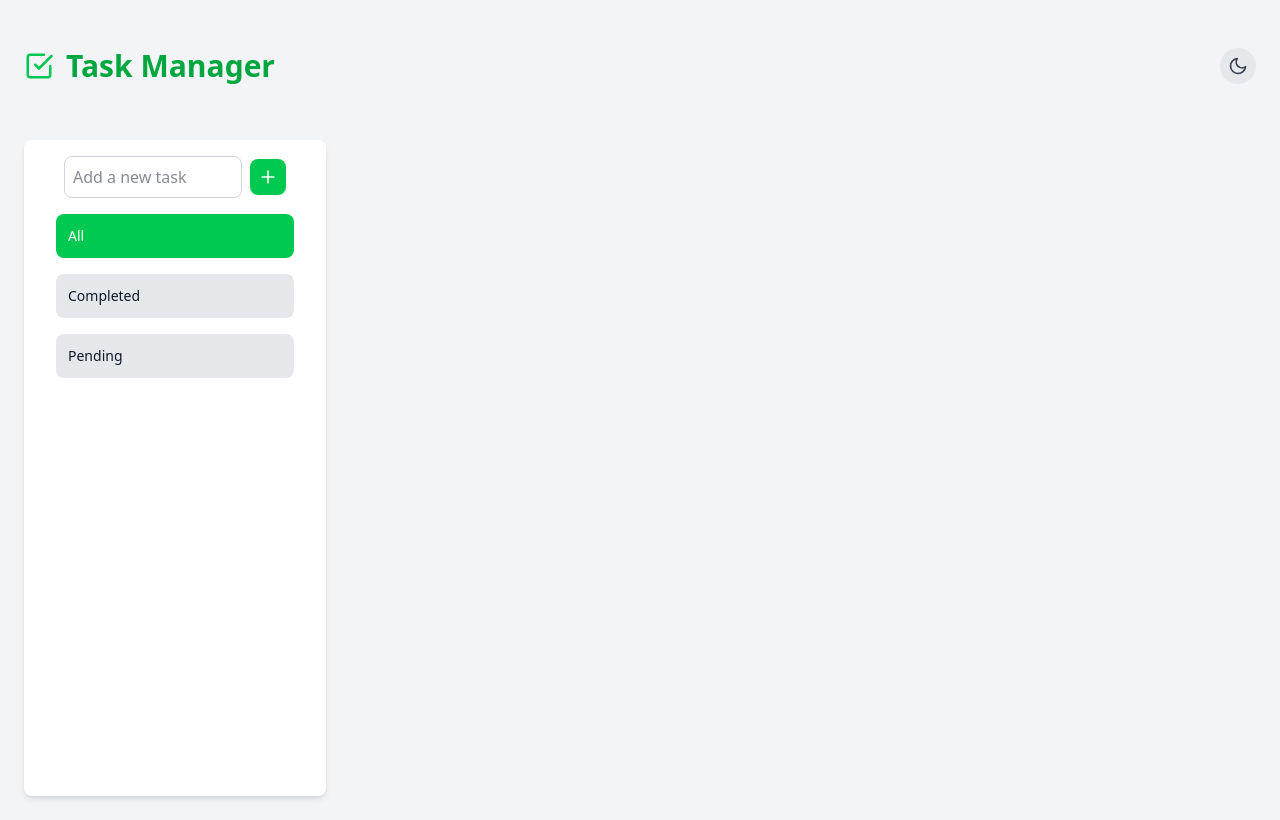
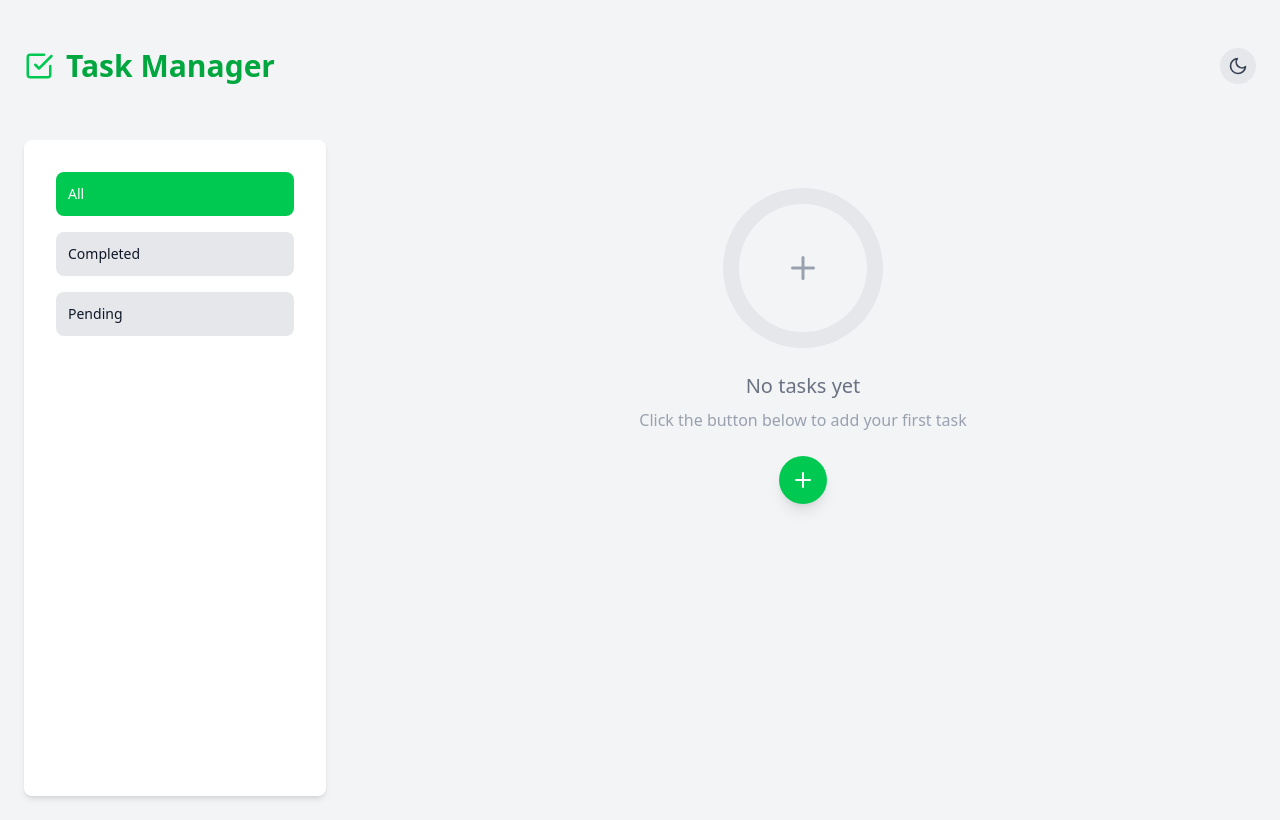
Before and after one commit to lilbobb/TaskManagerApp, a React (Vite) app: page / in a window 1280 px wide. Built offline with nearby package versions, Linux system fonts and the light colour scheme.

Commit message:
add empty state

```diff
--- a/src/App.jsx
+++ b/src/App.jsx
@@ -1,4 +1,4 @@
-import React from "react";
+import React, { useState } from "react";
 import { FiCheckSquare } from "react-icons/fi";
 import TaskList from "./components/tasks/TaskList";
 import TaskForm from "./components/tasks/TaskForm";
@@ -9,17 +9,11 @@ import { ThemeProvider } from "./context/ThemeContext";
 import "./index.css";
 
 function App() {
+  const [showTaskForm, setShowTaskForm] = useState(false);
+
   return (
     <ThemeProvider>
       <TaskProvider>
-        <AppContent />
-      </TaskProvider>
-    </ThemeProvider>
-  );
-}
-
-function AppContent() {
-  return (
         <div className="min-h-screen bg-gray-100 dark:bg-gray-900 text-gray-900 dark:text-gray-100 transition-colors duration-300">
           <div className="max-w-7xl mx-auto p-6">
             <div className="sticky top-0 z-10 bg-gray-100 dark:bg-gray-900 pt-6 pb-4 -mx-6 px-6">
@@ -41,27 +35,39 @@ function AppContent() {
             <div className="hidden lg:flex lg:flex-row gap-6">
               <div className="lg:w-1/4 sticky top-28 h-[calc(100vh-9rem)]">
                 <div className="bg-white dark:bg-gray-800 p-4 rounded-lg shadow-md h-full overflow-y-auto transition-colors duration-300">
-              <TaskForm />
+                  {showTaskForm ? (
+                    <TaskForm onTaskAdded={() => setShowTaskForm(true)} />
+                  ) : null}
                   <FilterButtons />
                 </div>
               </div>
               <div className="lg:w-3/4">
-            <TaskList isLoading={false} />
+                <TaskList
+                  isLoading={false}
+                  onShowForm={() => setShowTaskForm(true)}
+                />
               </div>
             </div>
 
             <div className="flex flex-col lg:hidden">
               <div className="flex-1 pt-2">
                 <div className="px-2">
-              <TaskList isLoading={false} />
+                  <TaskList
+                    isLoading={false}
+                    onShowForm={() => setShowTaskForm(true)}
+                  />
                 </div>
               </div>
+              {showTaskForm && (
                 <div className="sticky bottom-0 p-4 bg-transparent">
-            <TaskForm />
+                  <TaskForm onTaskAdded={() => setShowTaskForm(true)} />
+                </div>
+              )}
             </div>
           </div>
         </div>
-    </div>
+      </TaskProvider>
+    </ThemeProvider>
   );
 }
 
--- /dev/null
+++ b/src/components/tasks/EmptyState.jsx
@@ -0,0 +1,38 @@
+import { motion } from "framer-motion";
+import { FiPlus } from "react-icons/fi";
+
+const EmptyState = ({ onAddClick }) => {
+  return (
+    <motion.div
+      initial={{ opacity: 0 }}
+      animate={{ opacity: 1 }}
+      transition={{ duration: 0.5 }}
+      className="col-span-full flex flex-col items-center justify-center py-12"
+    >
+      <div className="relative w-40 h-40 mb-6">
+        <div className="absolute inset-0 bg-gray-200 dark:bg-gray-700 rounded-full animate-pulse"></div>
+        <div className="absolute inset-4 bg-gray-100 dark:bg-gray-800 rounded-full"></div>
+        <div className="absolute inset-8 flex items-center justify-center">
+          <FiPlus className="text-gray-400 dark:text-gray-500 text-4xl" />
+        </div>
+      </div>
+      <h3 className="text-xl font-medium text-gray-500 dark:text-gray-400 mb-2">
+        No tasks yet
+      </h3>
+      <p className="text-gray-400 dark:text-gray-500 mb-6 text-center max-w-md">
+        Click the button below to add your first task
+      </p>
+      <motion.button
+        onClick={onAddClick}
+        whileHover={{ scale: 1.05 }}
+        whileTap={{ scale: 0.95 }}
+        className="p-3 bg-green-500 text-white rounded-full shadow-lg"
+        aria-label="Add first task"
+      >
+        <FiPlus size={24} />
+      </motion.button>
+    </motion.div>
+  );
+};
+
+export default EmptyState;
--- a/src/components/tasks/TaskForm.jsx
+++ b/src/components/tasks/TaskForm.jsx
@@ -1,6 +1,6 @@
-import React, { useRef } from "react";
+import React, { useRef, useEffect, useState } from "react";
 import { motion } from "framer-motion";
-import { FiPlus } from "react-icons/fi";
+import { FiSend } from "react-icons/fi";
 import { useTasks } from "../../context/TaskContext";
 
 const formVariants = {
@@ -17,17 +17,26 @@ const inputVariants = {
   tap: { scale: 0.99 },
 };
 
-function TaskForm() {
-  const [input, setInput] = React.useState("");
+function TaskForm({ onTaskAdded }) {
+  const [input, setInput] = useState("");
+  const [dueDate, setDueDate] = useState("");
   const { addTask } = useTasks();
   const inputRef = useRef(null);
+
+  useEffect(() => {
+    if (inputRef.current) {
+      inputRef.current.focus();
+    }
+  }, []);
 
   const handleSubmit = (e) => {
     e.preventDefault();
     if (input.trim()) {
-      addTask(input);
+      addTask(input, dueDate || null);
       setInput("");
+      setDueDate("");
       inputRef.current?.focus();
+      if (onTaskAdded) onTaskAdded();
     }
   };
 
@@ -41,9 +50,9 @@ function TaskForm() {
       <div className="max-w-7xl mx-auto px-4 lg:px-6">
         <form
           onSubmit={handleSubmit}
-          className="flex items-center gap-2 w-full bg-gray-100 dark:bg-gray-900 lg:bg-transparent lg:dark:bg-transparent lg:w-auto p-4 lg:p-0 lg:rounded-none rounded-t-lg shadow-lg lg:shadow-none transition-colors duration-300"
+          className="flex flex-col gap-2 w-full bg-gray-100 dark:bg-gray-900 lg:bg-transparent lg:dark:bg-transparent lg:w-auto p-4 lg:p-0 lg:rounded-none rounded-t-lg shadow-lg lg:shadow-none transition-colors duration-300"
         >
-          <div className="flex-1">
+          <div className="flex gap-2">
             <motion.input
               ref={inputRef}
               type="text"
@@ -53,9 +62,8 @@ function TaskForm() {
               variants={inputVariants}
               whileFocus="focus"
               whileTap="tap"
-              className="w-full p-2 border border-gray-300 rounded-lg bg-white dark:bg-gray-800 dark:border-gray-600 dark:text-gray-100 focus:outline-none focus:ring focus:ring-green-300 dark:focus:ring-green-600 transition-colors duration-200"
+              className="flex-1 p-2 border border-gray-300 rounded-lg bg-white dark:bg-gray-800 dark:border-gray-600 dark:text-gray-100 focus:outline-none focus:ring focus:ring-green-300 dark:focus:ring-green-600 transition-colors duration-200"
             />
-          </div>
             <motion.button
               type="submit"
               whileHover={{ scale: 1.1 }}
@@ -63,8 +71,16 @@ function TaskForm() {
               className="p-2 bg-green-500 text-white rounded-lg hover:bg-green-600 transition-colors duration-200 flex items-center justify-center cursor-pointer"
               aria-label="Add task"
             >
-            <FiPlus size={20} />
+              <FiSend size={20} />
             </motion.button>
+          </div>
+          <input
+            type="date"
+            value={dueDate}
+            onChange={(e) => setDueDate(e.target.value)}
+            className="w-full p-2 border border-gray-300 rounded-lg bg-white dark:bg-gray-800 dark:border-gray-600 dark:text-gray-100 focus:outline-none focus:ring focus:ring-green-300 dark:focus:ring-green-600 transition-colors duration-200"
+            min={new Date().toISOString().split("T")[0]}
+          />
         </form>
       </div>
     </motion.div>
--- a/src/components/tasks/TaskItem.jsx
+++ b/src/components/tasks/TaskItem.jsx
@@ -1,6 +1,5 @@
-// src/components/tasks/TaskItem.jsx
 import React, { memo, useState } from "react";
-import { FiEdit2, FiTrash2 } from "react-icons/fi";
+import { FiEdit2, FiTrash2, FiCalendar } from "react-icons/fi";
 import { motion } from "framer-motion";
 import { useTasks } from "../../context/TaskContext";
 import DeleteConfirmationModal from "../ui/DeleteConfirmationModal";
@@ -15,8 +14,8 @@ const TaskItem = memo(({ task, isLoading }) => {
     toggleTaskCompletion,
     deleteTask,
   } = useTasks();
-
   const [showDeleteModal, setShowDeleteModal] = useState(false);
+  const [editDueDate, setEditDueDate] = useState(task.dueDate || "");
   const editInputRef = React.useRef(null);
 
   const iconVariants = {
@@ -79,12 +78,23 @@ const TaskItem = memo(({ task, isLoading }) => {
               type="text"
               value={editText}
               onChange={(e) => setEditText(e.target.value)}
-              onKeyDown={(e) => e.key === "Enter" && editTask(task.id, editText)}
+              onKeyDown={(e) => {
+                if (e.key === "Enter") {
+                  editTask(task.id, editText, editDueDate || null);
+                }
+              }}
               className="p-2 border border-gray-300 rounded dark:bg-gray-700 dark:border-gray-600 dark:text-gray-100 focus:outline-none focus:ring-2 focus:ring-green-500 transition-colors duration-200"
             />
+            <input
+              type="date"
+              value={editDueDate}
+              onChange={(e) => setEditDueDate(e.target.value)}
+              className="p-2 border border-gray-300 rounded dark:bg-gray-700 dark:border-gray-600 dark:text-gray-100 focus:outline-none focus:ring-2 focus:ring-green-500 transition-colors duration-200"
+              min={new Date().toISOString().split("T")[0]}
+            />
             <button
-              onClick={() => editTask(task.id, editText)}
-              className="px-3 py-1 bg-green-500 text-white rounded hover:bg-green-600 transition-colors duration-200 text-sm cursor-pointer"
+              onClick={() => editTask(task.id, editText, editDueDate || null)}
+              className="w-1/3 self-start px-3 py-1 bg-green-500 text-white rounded hover:bg-green-600 transition-colors duration-200 text-sm cursor-pointer"
             >
               Save
             </button>
@@ -111,6 +121,21 @@ const TaskItem = memo(({ task, isLoading }) => {
                 }`}
               >
                 {task.text}
+                {task.dueDate && (
+                  <span
+                    className={`block text-sm mt-1 ${
+                      new Date(task.dueDate) < new Date() && !task.completed
+                        ? "text-red-500 dark:text-red-400"
+                        : "text-gray-500 dark:text-gray-400"
+                    }`}
+                  >
+                    <FiCalendar className="inline mr-1" />
+                    {new Date(task.dueDate).toLocaleDateString()}
+                    {new Date(task.dueDate) < new Date() && !task.completed && (
+                      <span className="ml-1 text-xs">(Overdue)</span>
+                    )}
+                  </span>
+                )}
               </span>
             </div>
             <div className="flex space-x-4 justify-end mt-auto pt-4">
--- a/src/components/tasks/TaskList.jsx
+++ b/src/components/tasks/TaskList.jsx
@@ -1,10 +1,10 @@
-// src/components/tasks/TaskList.jsx
 import React, { memo } from "react";
 import { motion, AnimatePresence } from "framer-motion";
 import TaskItem from "./TaskItem";
+import EmptyState from "./EmptyState";
 import { useTasks } from "../../context/TaskContext";
 
-const TaskList = memo(({ isLoading }) => {
+const TaskList = memo(({ isLoading, onShowForm }) => {
   const { tasks } = useTasks();
 
   if (isLoading) {
@@ -15,6 +15,10 @@ const TaskList = memo(({ isLoading }) => {
         ))}
       </div>
     );
+  }
+
+  if (tasks.length === 0) {
+    return <EmptyState onAddClick={onShowForm} />;
   }
 
   return (
--- a/src/context/TaskContext.jsx
+++ b/src/context/TaskContext.jsx
@@ -15,18 +15,20 @@ export const TaskProvider = ({ children }) => {
     localStorage.setItem("tasks", JSON.stringify(tasks));
   }, [tasks]);
 
-  const addTask = (text) => {
+  const addTask = (text, dueDate = null) => {
+    if (!text) return;
     const newTask = {
       id: crypto.randomUUID(),
       text,
       completed: false,
+      dueDate,
     };
     setTasks([...tasks, newTask]);
   };
 
-  const editTask = (id, newText) => {
+  const editTask = (id, newText, newDueDate = null) => {
     setTasks(
-      tasks.map((task) => (task.id === id ? { ...task, text: newText } : task))
+      tasks.map((task) => (task.id === id ? { ...task, text: newText, dueDate: newDueDate } : task))
     );
     setEditingId(null);
     setEditText("");
```
Lines whose indentation alone changed are shown as unchanged.
